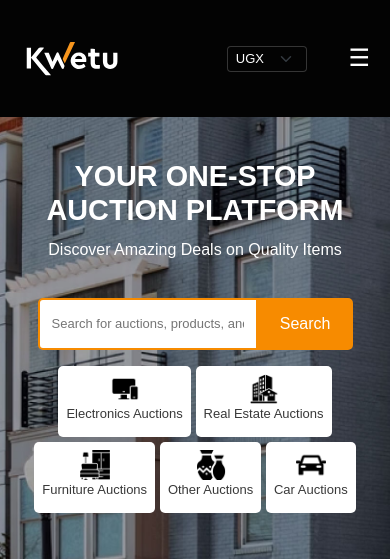
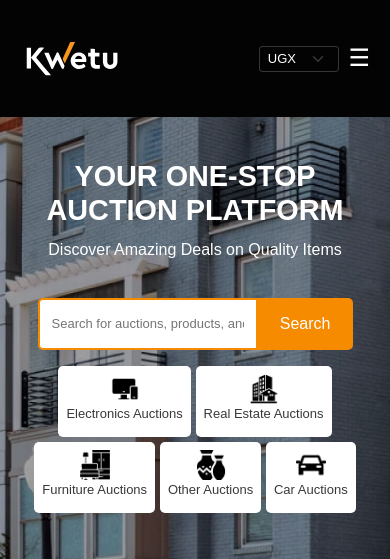
Before and after one commit to kaizoku010/kwetu, a PHP site: page /notify/index.php in a window 390 px wide. Shown: the top 559 px of the page. Run offline with PHP 8.4, Linux system fonts and the light colour scheme; data that the repository does not hold is empty.

Commit message:
phase 6.0

```diff
--- a/navbar.php
+++ b/navbar.php
@@ -13,7 +13,18 @@
     <link rel="stylesheet" href="./css/mobile_styles.css">
 
    <style>
-        /* ===== ✅ Global Reset ===== */
+
+/* .currency-selector-container:after{
+    border-top: 6px solid red !important;
+}
+
+.currency-selector-container select{
+    appearance: none !important;
+    -moz-appearance: none !important;
+    -webkit-appearance: none !important;
+} */
+
+
         * {
             margin: 0;
             padding: 0;
@@ -189,7 +200,7 @@ margin-bottom: 0.3rem;
             }
 
                  .currency-selector-container {
-  margin-right: 2rem !important;
+  margin-right: 0rem !important;
 }
 
             .navbar {
```
